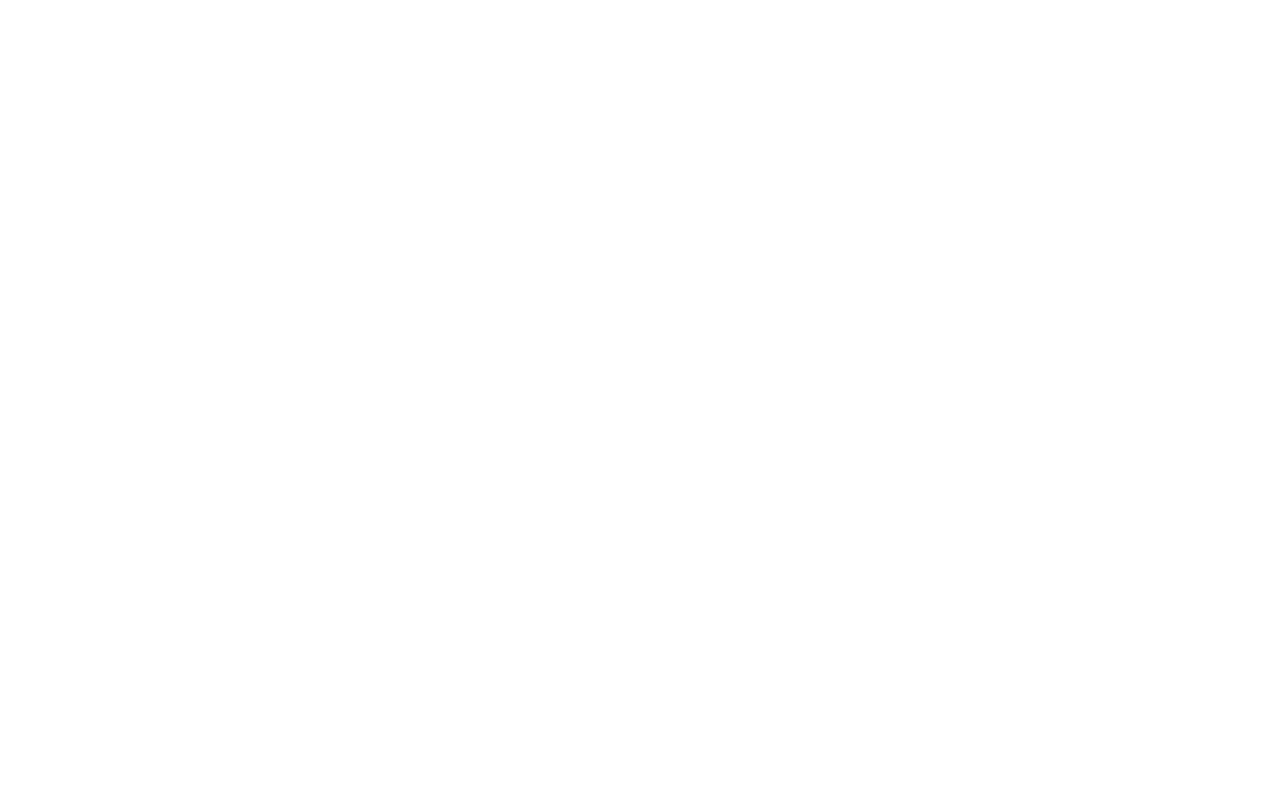
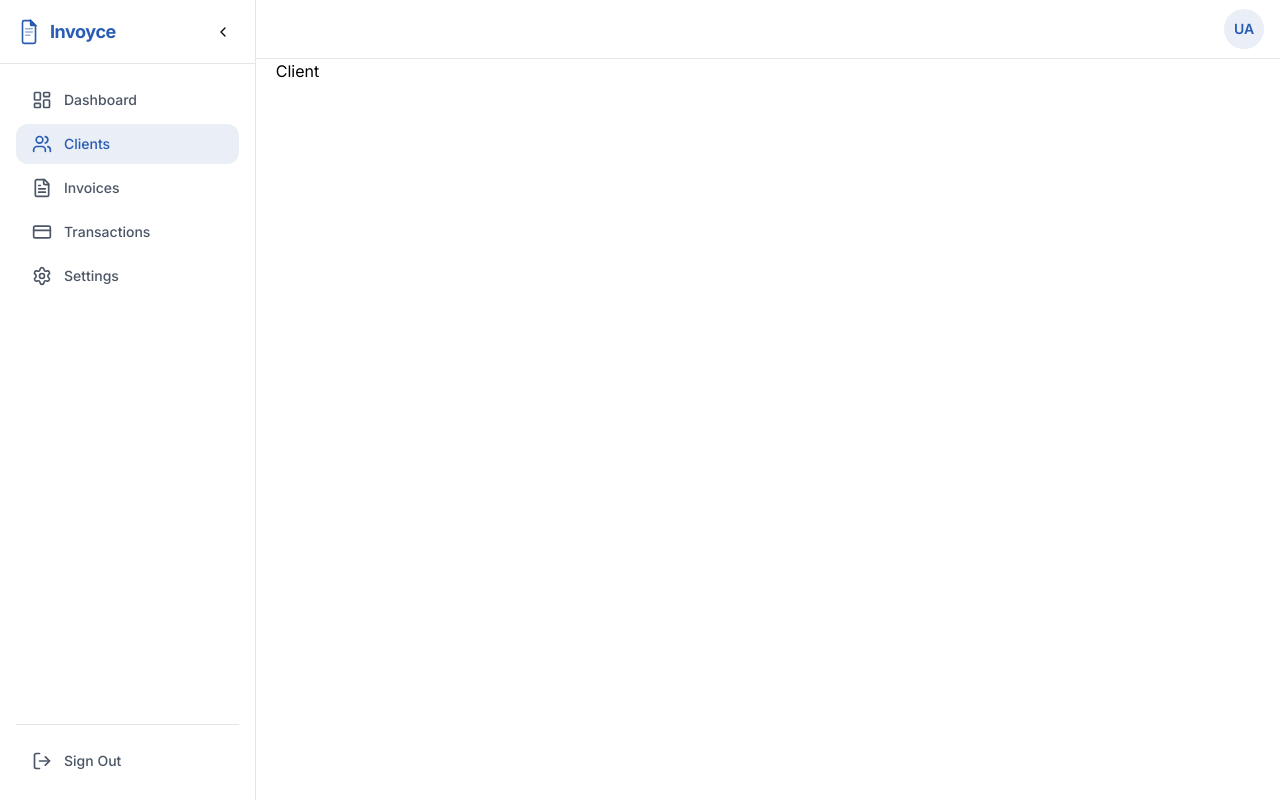
Before and after one commit to Uchenna99/Invoyce.pro-Clone, a React (Vite) app: page /dashboard/clients in a window 1280 px wide. Before the commit this address had no page. Built offline with nearby package versions, Linux system fonts and the light colour scheme.

Commit message:
started dashboard sections

```diff
--- a/src/App.tsx
+++ b/src/App.tsx
@@ -3,6 +3,9 @@ import './App.css'
 import HomePageLayout from './Layout/HomePageLayout'
 import HomePage from './Pages/HomePage'
 import UserDashboardLayout from './Layout/UserDashboardLayout'
+import UserDashboardPage from './Pages/UserDashboardPage'
+import UserClientPage from './Pages/UserClientPage'
+import UserInvoicesPage from './Pages/UserInvoicesPage'
 
 
 function App() {
@@ -16,7 +19,9 @@ function App() {
         </Route>
 
         <Route path='/dashboard' element={<UserDashboardLayout/>}>
-
+          <Route index element={<UserDashboardPage/>} />
+          <Route path='clients' element={<UserClientPage/>} />
+          <Route path='invoices' element={<UserInvoicesPage/>} />
         </Route>
 
       </Routes>
--- a/src/Layout/UserDashboardLayout.tsx
+++ b/src/Layout/UserDashboardLayout.tsx
@@ -1,16 +1,37 @@
 import { ChevronLeft } from "lucide-react";
 import logo from "../assets/Images/logo.svg"
 import SectionSelect from "../Components/Dashboard/SectionSelect";
-import { useState } from "react";
+import { useEffect, useState } from "react";
 import SectionSelectNull from "../Components/Dashboard/SectionSelectNull";
-import { Outlet, useNavigate } from "react-router-dom";
+import { Outlet, useLocation, useNavigate } from "react-router-dom";
 
 
 
 const UserDashboardLayout = () => {
+    const location = useLocation();
     const navigate = useNavigate();
     const [selectedSection, setSelectedSection] = useState('Dashboard');
     const [expand, setExpand] = useState(true);
+
+    useEffect(()=>{
+        switch (true) {
+            case location.pathname === '/dashboard':
+                if(selectedSection !== 'Dashboard') { setSelectedSection('Dashboard') };
+                break;
+            case location.pathname === '/dashboard/clients':
+                if(selectedSection !== 'Clients') { setSelectedSection('Clients') };
+                break;
+            case location.pathname === '/dashboard/invoices':
+                if(selectedSection !== 'Invoices') { setSelectedSection('Invoices') };
+                break;
+            case location.pathname === '/dashboard/transactions':
+                if(selectedSection !== 'Transactions') { setSelectedSection('Transactions') };
+                break;
+
+            default:
+                break;
+        }
+    },[selectedSection])
 
   return (
     <>
@@ -41,19 +62,28 @@ const UserDashboardLayout = () => {
                             name="Dashboard"
                             currentSection={selectedSection}
                             expand={expand}
-                            handleClick={()=> setSelectedSection('Dashboard')}
+                            handleClick={()=> {
+                                setSelectedSection('Dashboard');
+                                selectedSection !== 'Dashboard'? navigate('/dashboard') : null;
+                            }}
                         />
                         <SectionSelect
                             name="Clients"
                             currentSection={selectedSection}
                             expand={expand}
-                            handleClick={()=> setSelectedSection('Clients')}
+                            handleClick={()=> {
+                                setSelectedSection('Clients');
+                                location.pathname !== '/dashboard/clients'? navigate('clients') : null;
+                            }}
                         />
                         <SectionSelect
                             name="Invoices"
                             currentSection={selectedSection}
                             expand={expand}
-                            handleClick={()=> setSelectedSection('Invoices')}
+                            handleClick={()=>{
+                                setSelectedSection('Invoices');
+                                selectedSection !== 'Invoices'? navigate('invoices') : null;
+                            }}
                         />
                         <SectionSelect
                             name="Transactions"
@@ -96,7 +126,7 @@ const UserDashboardLayout = () => {
                 </div>
 
 
-                <div className="w-full h-full overflow-y-scroll px-4">
+                <div className="w-full h-full overflow-y-scroll px-5">
                     <Outlet/>
                 </div>
 
--- /dev/null
+++ b/src/Pages/UserClientPage.tsx
@@ -0,0 +1,12 @@
+
+
+
+const UserClientPage = () => {
+  return (
+    <>
+        <p>Client</p>
+    </>
+  )
+}
+
+export default UserClientPage;
--- /dev/null
+++ b/src/Pages/UserDashboardPage.tsx
@@ -0,0 +1,12 @@
+
+
+
+const UserDashboardPage = () => {
+  return (
+    <>
+        <p>Dashboard</p>
+    </>
+  )
+}
+
+export default UserDashboardPage;
--- /dev/null
+++ b/src/Pages/UserInvoicesPage.tsx
@@ -0,0 +1,12 @@
+
+
+
+const UserInvoicesPage = () => {
+  return (
+    <>
+        <p>Invoices</p>
+    </>
+  )
+}
+
+export default UserInvoicesPage;
```
